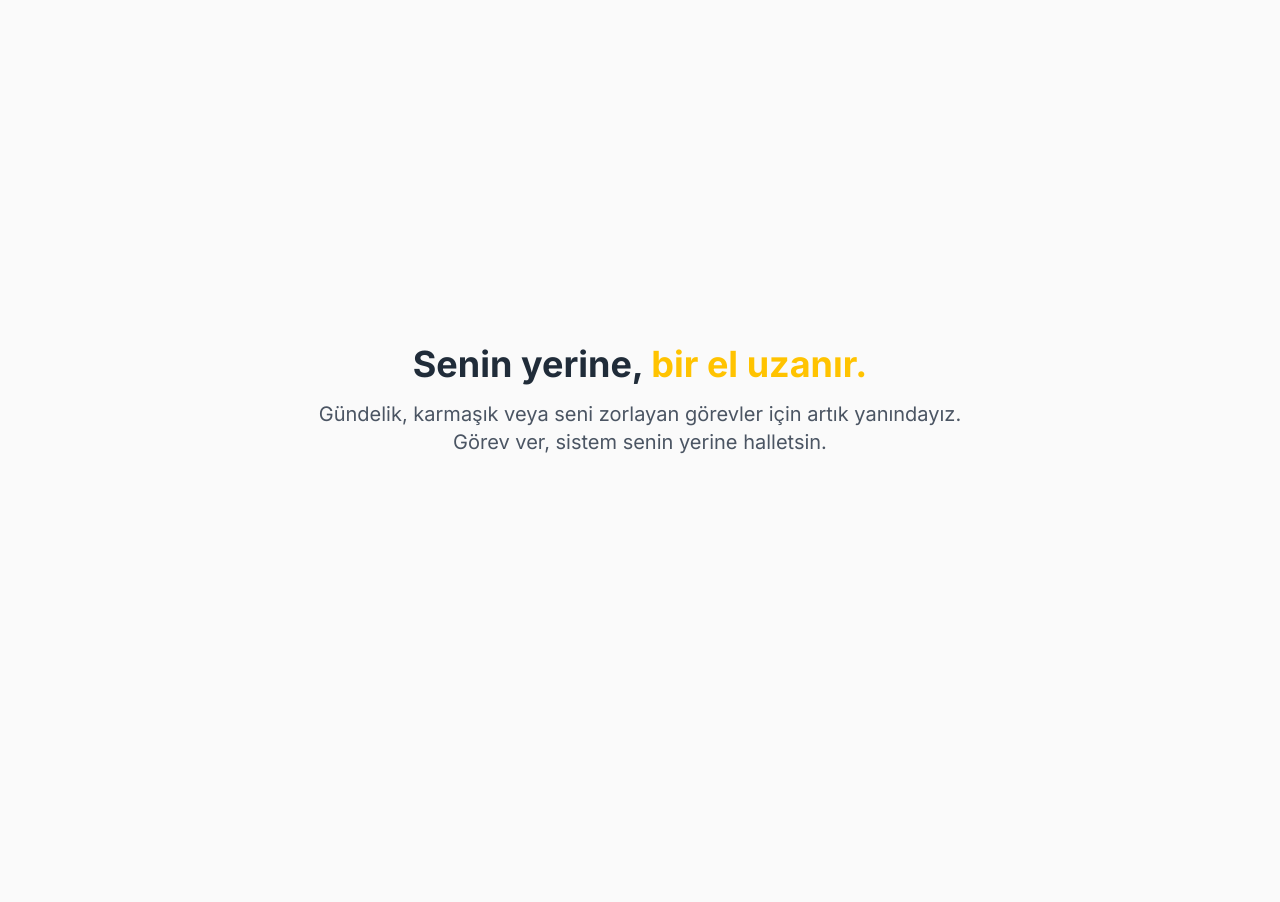
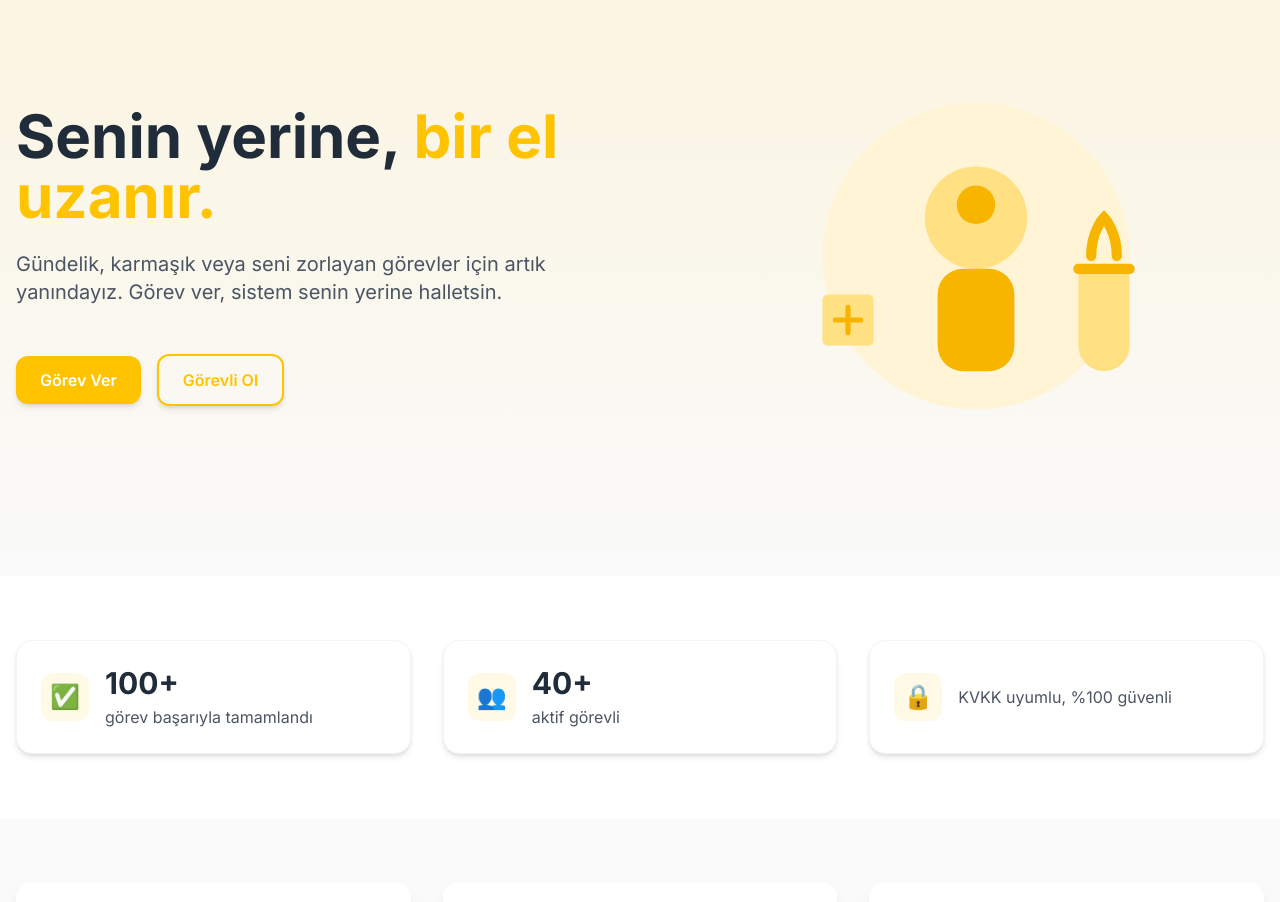
Before and after one commit to firatdalkilic/birel, a Next.js app: page / in a window 1280 px wide. Shown: the top 902 px of the page. Before the commit the page ends 800 px from the top, so only its background shows below. Built offline with nearby package versions, Linux system fonts and the light colour scheme.

Commit message:
tasarım: Anasayfa modern görünüm ve özelliklerle güncellendi

```diff
--- a/src/app/page.tsx
+++ b/src/app/page.tsx
@@ -1,4 +1,3 @@
-import Image from "next/image";
 import Link from "next/link";
 
 const STATS = [
@@ -20,14 +19,143 @@ const STATS = [
 
 export default function Home() {
   return (
-    <main className="flex min-h-screen flex-col items-center justify-center p-24">
-      <h1 className="text-4xl font-bold text-center mb-4">
-        Senin yerine, <span className="text-primary">bir el uzanır.</span>
-      </h1>
-      <p className="text-xl text-gray-600 text-center max-w-2xl">
-        Gündelik, karmaşık veya seni zorlayan görevler için artık yanındayız.
-        Görev ver, sistem senin yerine halletsin.
-      </p>
+    <main className="flex-1">
+      {/* Hero Section */}
+      <section className="relative overflow-hidden bg-gradient-to-b from-primary/10 to-background pt-16 pb-32">
+        <div className="container mx-auto px-4">
+          <div className="flex flex-col lg:flex-row items-center gap-12 lg:gap-24">
+            {/* Content */}
+            <div className="flex-1 text-center lg:text-left">
+              <h1 className="text-4xl md:text-5xl lg:text-6xl font-bold text-text mb-6">
+                Senin yerine,{" "}
+                <span className="text-primary">bir el uzanır.</span>
+              </h1>
+              <p className="text-lg md:text-xl text-gray-600 mb-12 max-w-2xl mx-auto lg:mx-0">
+                Gündelik, karmaşık veya seni zorlayan görevler için artık yanındayız.
+                Görev ver, sistem senin yerine halletsin.
+              </p>
+              <div className="flex flex-col sm:flex-row items-center gap-4 justify-center lg:justify-start">
+                <Link
+                  href="/gorev-ver"
+                  className="w-full sm:w-auto bg-primary hover:bg-primary/90 text-white font-semibold py-3 px-6 rounded-xl shadow-md transition duration-200"
+                >
+                  Görev Ver
+                </Link>
+                <Link
+                  href="/gorevli-ol"
+                  className="w-full sm:w-auto border-2 border-primary hover:bg-primary/10 text-primary font-semibold py-3 px-6 rounded-xl shadow-md transition duration-200"
+                >
+                  Görevli Ol
+                </Link>
+              </div>
+            </div>
+
+            {/* Illustration */}
+            <div className="lg:flex-1">
+              <div className="relative w-full max-w-lg mx-auto">
+                <svg
+                  className="w-full h-auto"
+                  viewBox="0 0 400 300"
+                  fill="none"
+                  xmlns="http://www.w3.org/2000/svg"
+                >
+                  {/* Helper Character */}
+                  <circle cx="200" cy="150" r="120" fill="#FFF5D6" />
+                  <circle cx="200" cy="120" r="40" fill="#FFE082" />
+                  <rect x="170" y="160" width="60" height="80" rx="20" fill="#F7B500" />
+                  <circle cx="200" cy="110" r="15" fill="#F7B500" />
+
+                  {/* Shopping Bag */}
+                  <path
+                    d="M280 160H320V220C320 231.046 311.046 240 300 240H300C288.954 240 280 231.046 280 220V160Z"
+                    fill="#FFE082"
+                  />
+                  <path d="M280 160H320" stroke="#F7B500" strokeWidth="8" strokeLinecap="round" />
+                  <path
+                    d="M290 150C290 130 300 120 300 120C300 120 310 130 310 150"
+                    stroke="#F7B500"
+                    strokeWidth="8"
+                    strokeLinecap="round"
+                  />
+
+                  {/* Medicine Box */}
+                  <rect x="80" y="180" width="40" height="40" rx="4" fill="#FFE082" />
+                  <path
+                    d="M90 200H110M100 190V210"
+                    stroke="#F7B500"
+                    strokeWidth="4"
+                    strokeLinecap="round"
+                  />
+                </svg>
+              </div>
+            </div>
+          </div>
+        </div>
+      </section>
+
+      {/* Stats Section */}
+      <section className="py-16 bg-white">
+        <div className="container mx-auto px-4">
+          <div className="grid grid-cols-1 md:grid-cols-3 gap-8">
+            {STATS.map((stat, index) => (
+              <div
+                key={index}
+                className="flex items-center gap-4 p-6 bg-white rounded-2xl shadow-md border border-gray-100"
+              >
+                <div className="w-12 h-12 bg-primary/10 rounded-xl flex items-center justify-center text-2xl">
+                  {stat.icon}
+                </div>
+                <div>
+                  {stat.value && (
+                    <div className="text-3xl font-bold text-text mb-1">{stat.value}</div>
+                  )}
+                  <div className="text-gray-600">{stat.label}</div>
+                </div>
+              </div>
+            ))}
+          </div>
+        </div>
+      </section>
+
+      {/* Features Section */}
+      <section className="py-16 bg-background">
+        <div className="container mx-auto px-4">
+          <div className="grid grid-cols-1 md:grid-cols-3 gap-8">
+            {/* Feature 1 */}
+            <div className="bg-white p-6 rounded-2xl shadow-lg text-center">
+              <div className="w-12 h-12 bg-primary/10 rounded-full flex items-center justify-center mx-auto mb-4">
+                <svg className="w-6 h-6 text-primary" fill="none" stroke="currentColor" viewBox="0 0 24 24">
+                  <path strokeLinecap="round" strokeLinejoin="round" strokeWidth={2} d="M12 8v4l3 3m6-3a9 9 0 11-18 0 9 9 0 0118 0z" />
+                </svg>
+              </div>
+              <h3 className="text-xl font-semibold mb-2">Hızlı Çözüm</h3>
+              <p className="text-gray-600">Görevleriniz için hızlı ve güvenilir destek bulun.</p>
+            </div>
+
+            {/* Feature 2 */}
+            <div className="bg-white p-6 rounded-2xl shadow-lg text-center">
+              <div className="w-12 h-12 bg-primary/10 rounded-full flex items-center justify-center mx-auto mb-4">
+                <svg className="w-6 h-6 text-primary" fill="none" stroke="currentColor" viewBox="0 0 24 24">
+                  <path strokeLinecap="round" strokeLinejoin="round" strokeWidth={2} d="M9 12l2 2 4-4m5.618-4.016A11.955 11.955 0 0112 2.944a11.955 11.955 0 01-8.618 3.04A12.02 12.02 0 003 9c0 5.591 3.824 10.29 9 11.622 5.176-1.332 9-6.03 9-11.622 0-1.042-.133-2.052-.382-3.016z" />
+                </svg>
+              </div>
+              <h3 className="text-xl font-semibold mb-2">Güvenli Platform</h3>
+              <p className="text-gray-600">Tüm görevliler kontrol edilir ve onaylanır.</p>
+            </div>
+
+            {/* Feature 3 */}
+            <div className="bg-white p-6 rounded-2xl shadow-lg text-center">
+              <div className="w-12 h-12 bg-primary/10 rounded-full flex items-center justify-center mx-auto mb-4">
+                <svg className="w-6 h-6 text-primary" fill="none" stroke="currentColor" viewBox="0 0 24 24">
+                  <path strokeLinecap="round" strokeLinejoin="round" strokeWidth={2} d="M17 20h5v-2a3 3 0 00-5.356-1.857M17 20H7m10 0v-2c0-.656-.126-1.283-.356-1.857M7 20H2v-2a3 3 0 015.356-1.857M7 20v-2c0-.656.126-1.283.356-1.857m0 0a5.002 5.002 0 019.288 0M15 7a3 3 0 11-6 0 3 3 0 016 0zm6 3a2 2 0 11-4 0 2 2 0 014 0zM7 10a2 2 0 11-4 0 2 2 0 014 0z" />
+                </svg>
+              </div>
+              <h3 className="text-xl font-semibold mb-2">Gönüllü Ağı</h3>
+              <p className="text-gray-600">Geniş gönüllü ağımızla her göreve çözüm.</p>
+            </div>
+          </div>
+        </div>
+      </section>
     </main>
   );
 }
```
